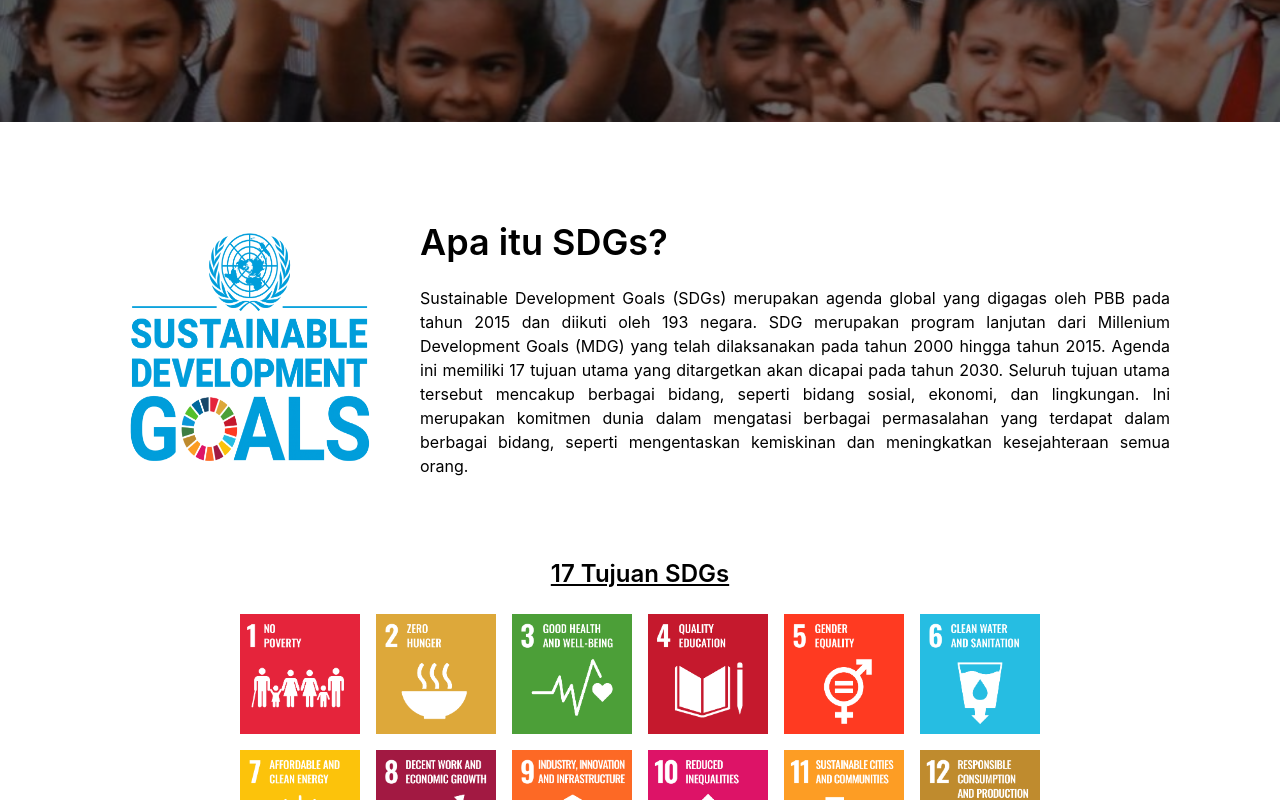
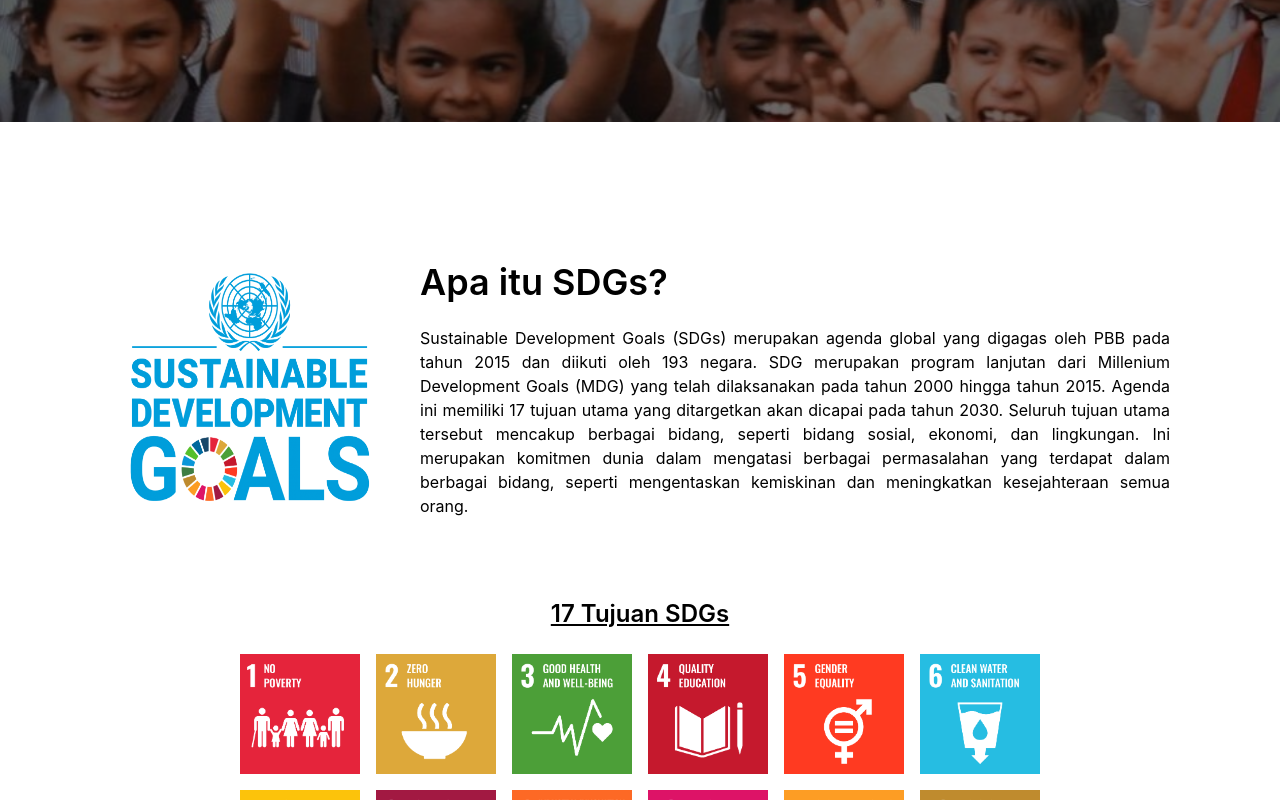
Before and after one commit to Dardeka/stem-project, a React (Vite) app: page / in a window 1280 px wide. Shown: the part 520-1320 px from the top of the page. Built offline with nearby package versions, Linux system fonts and the light colour scheme.

Commit message:
Add react-scroll for smooth scrolling; update homepage with scroll link

```diff
--- a/package.json
+++ b/package.json
@@ -14,6 +14,7 @@
     "react": "^19.2.4",
     "react-dom": "^19.2.4",
     "react-router-dom": "^7.14.0",
+    "react-scroll": "^1.9.3",
     "tailwindcss": "^4.2.2"
   },
   "devDependencies": {
--- a/src/pages/homepage.jsx
+++ b/src/pages/homepage.jsx
@@ -1,5 +1,6 @@
 import Footer from "../components/footer";
 import Header from "../components/header";
+import { Link, Element, animateScroll as scroll } from "react-scroll";
 
 function Homepage() {
     return(
@@ -10,11 +11,13 @@ function Homepage() {
                     <div className="w-full h-full bg-black/50 text-white p-8 flex flex-col justify-center items-center">
                         <h2 className="text-6xl font-bold mb-4 text-center">Transformasi Pendidikan Indonesia Melalui Data dan Aksi Nyata.</h2>
                         <p className="text-lg mb-8">Memantau perkembangan SDG 4 secara transparan untuk memastikan standar kualitas pendidikan yang berkelanjutan.</p>
-                        <button className="w-[200px] bg-blue-500 px-6 py-3 rounded-lg cursor-pointer hover:bg-blue-600 transition duration-300">Lihat Selengkapnya</button>
+                        <Link to="tentang-sdgs" smooth={true} duration={500}>
+                            <button className="w-[200px] bg-blue-500 px-6 py-3 rounded-lg cursor-pointer hover:bg-blue-600 transition duration-300">Lihat Selengkapnya</button>
+                        </Link>
                     </div>
                 </section>
                 {/* Section Pengantar Singkat */}
-                <section className="mt-25 mx-30 mb-15 items-center justify-center">
+                <section id="tentang-sdgs" className="pt-35 mx-30 mb-15 items-center justify-center">
                     <div className="flex flex-row">
                         <img src="/images/SDGs.png" alt="" className="w-65 h-auto"/>
                         <div className="flex flex-col justify-center ml-10 space-y-6">
```
Also changed, not shown: 1 other file (tests, documents, lock files or other folders).
